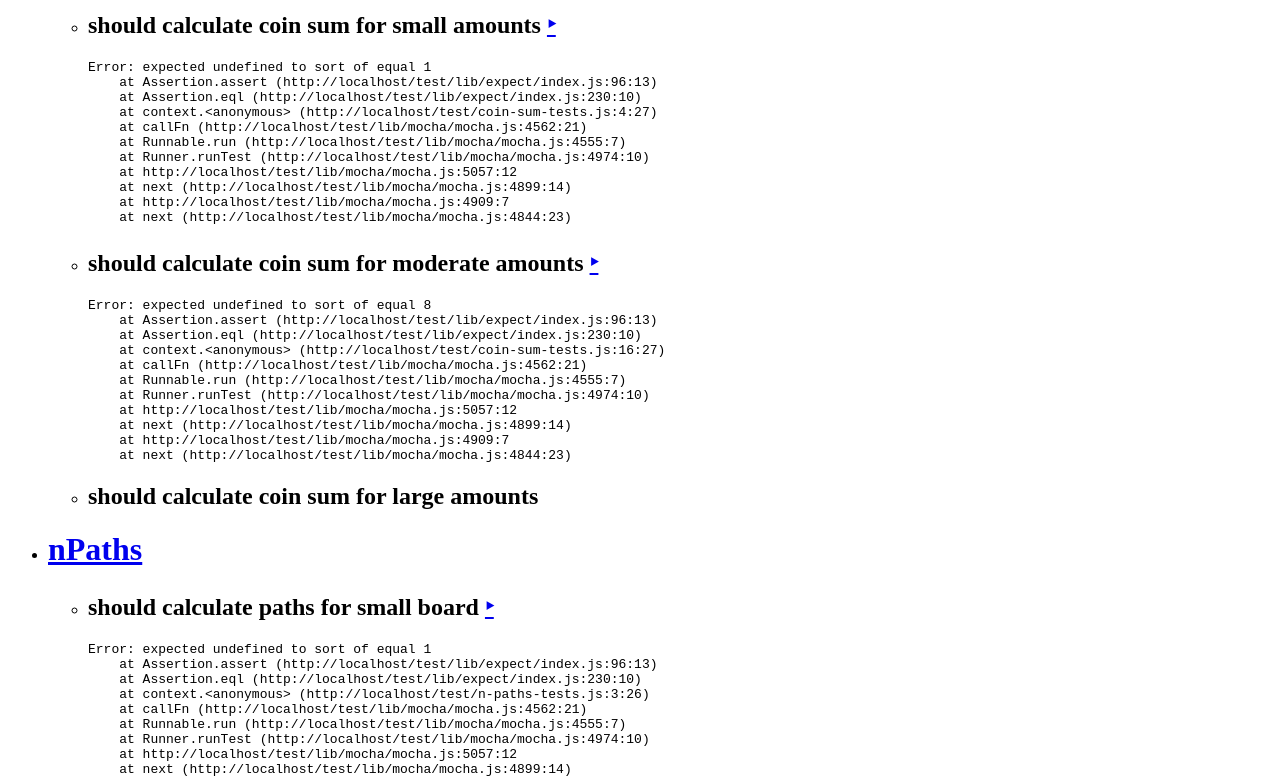
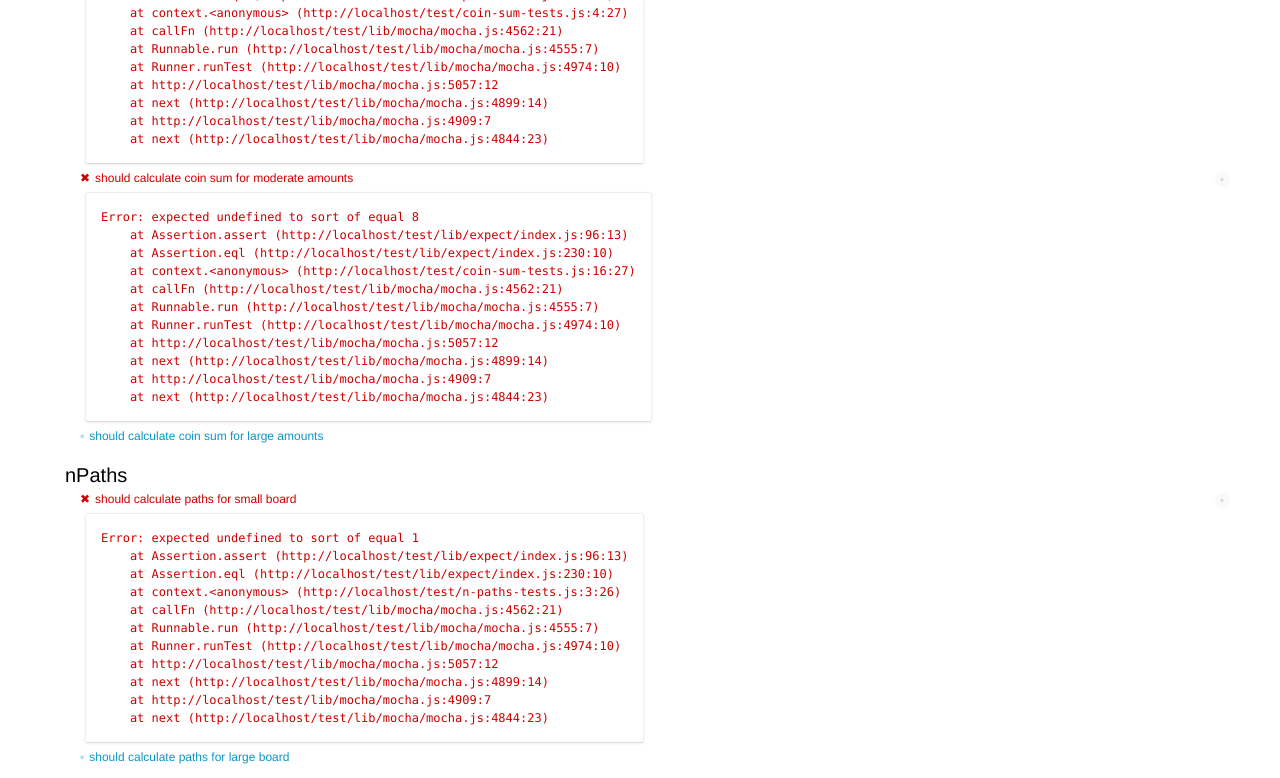
Before and after one commit to mxlisandro/unit-3-algorithms, a website: page part2/index.html in a window 1280 px wide. Shown: the part 179-957 px from the top of the page. Drawn offline with Linux system fonts and the light colour scheme.

Commit message:
(fix) stylesheet href to correct path

```diff
--- a/part2/index.html
+++ b/part2/index.html
@@ -2,7 +2,7 @@
 <head>
   <meta charset="UTF-8">
   <title>Unit-3-Algorithms</title>
-  <link rel="stylesheet" href="test/lib/mocha/mocha.css" />
+  <link rel="stylesheet" href="../test/lib/mocha/mocha.css" />
 </head>
 <script src="./../test/lib/scroll.js"></script>
 <body onload="loadScroll()" onunload="saveScroll()">
```
